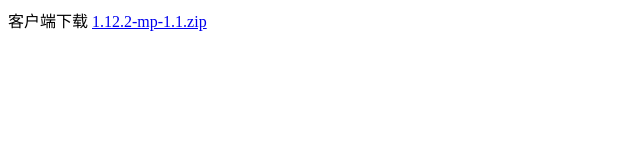
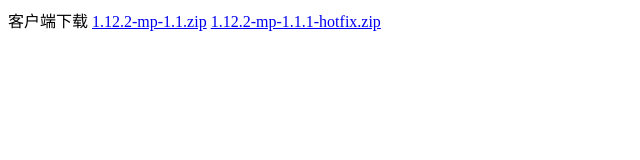
Before and after one commit to GLgele/dbx, a plain HTML site: page downloads/index.html in a window 1280 px wide. Shown: the whole page, without its empty margins (0-640 px from the left). Drawn offline with Linux system fonts and the light colour scheme.

Commit message:
Update index.html

```diff
--- a/downloads/index.html
+++ b/downloads/index.html
@@ -5,5 +5,6 @@
   </head>
   <body>
     <a href="https://github.com/GLgele/dbx/raw/master/downloads/1.12.2-mp-1.1.zip">1.12.2-mp-1.1.zip</a>
+    <a href="1.12.2-mp-1.1.1-hotfix.zip">1.12.2-mp-1.1.1-hotfix.zip</a>
   </body>
 </html>
```
